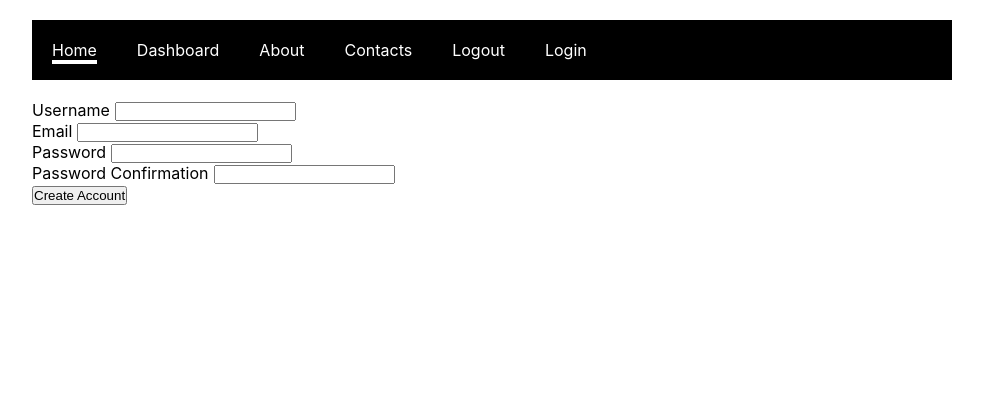
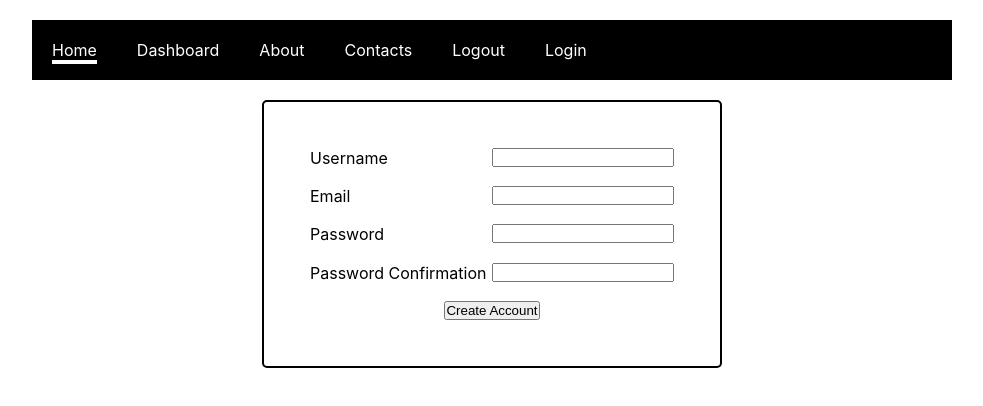
Before and after one commit to samueltanner/job_seeker_front, a React (Create React App) app: page / in a window 1280 px wide. Shown: the top 406 px of the page, without its empty margins (148-1131 px from the left). Built offline with nearby package versions, Linux system fonts and the light colour scheme.

Commit message:
adds styles to inputs

```diff
--- a/src/App.css
+++ b/src/App.css
@@ -47,6 +47,11 @@ p {
 .signup-form {
   display: block;
   gap: 5%;
+  width: 50%;
+  margin: 0 auto;
+  border: 2px solid black;
+  border-radius: 5px;
+  padding: 5%;
 }
 
 .input-label {
@@ -75,3 +80,33 @@ p {
   border: 3px solid black;
   margin: 10px;
 }
+
+.column {
+  float: left;
+  width: 50%;
+}
+
+.row:after {
+  content: "";
+  display: table;
+  clear: both;
+  margin-bottom: 5%;
+}
+
+.center {
+  display: flex;
+  justify-content: center;
+}
+
+.job-create-form {
+  display: block;
+  gap: 5%;
+  margin: 0 auto;
+  border: 2px solid black;
+  border-radius: 5px;
+  padding: 5%;
+}
+
+.modal {
+  background: white;
+}
--- a/src/components/dashboard.jsx
+++ b/src/components/dashboard.jsx
@@ -3,6 +3,8 @@ import axios from "axios";
 import Metric from "./metric";
 import JobBoard from "./jobBoard";
 import JobCreate from "./jobCreate"
+
+
 
 
 class Dashboard extends Component {
--- a/src/components/home.jsx
+++ b/src/components/home.jsx
@@ -62,31 +62,42 @@ class Home extends Component {
           </ul>
         </div>
         <form id="form" onSubmit={(e) => e.preventDefault()}>
-          <div>
-            <label htmlFor="username">Username</label>
-            <input className="input-label" type="text" name="username" id="username" onChange={this.handleChange} />
+          <div className="row">
+            <label className="column" htmlFor="username">
+              Username
+            </label>
+            <input className="column" type="text" name="username" id="username" onChange={this.handleChange} />
           </div>
 
-          <div>
-            <label htmlFor="email">Email</label>
-            <input className="input-label" type="text" name="email" id="email" onChange={this.handleChange} />
+          <div className="row">
+            <label className="column" htmlFor="email">
+              Email
+            </label>
+            <input className="column" type="text" name="email" id="email" onChange={this.handleChange} />
           </div>
-          <div>
-            <label htmlFor="password">Password</label>
-            <input className="input-label" type="text" name="password" id="password" onChange={this.handleChange} />
+          <div className="row">
+            <label className="column" htmlFor="password">
+              Password
+            </label>
+            <input className="column" type="password" name="password" id="password" onChange={this.handleChange} />
           </div>
 
-          <div>
-            <label htmlFor="password_confirmation">Password Confirmation</label>
+          <div className="row">
+            <label className="column" htmlFor="password_confirmation">
+              Password Confirmation
+            </label>
             <input
-              className="input-label"
-              type="text"
+              className="column"
+              type="password"
               name="password_confirmation"
               id="password_confirmation"
               onChange={this.handleChange}
             />
           </div>
-          <button onClick={this.handleSubmit}>Create Account</button>
+          <div className="center">
+            {" "}
+            <button onClick={this.handleSubmit}>Create Account</button>
+          </div>
         </form>
         {/* <button onClick={this.getUsers}>Get Me</button> */}
       </div>
--- a/src/components/jobCreate.jsx
+++ b/src/components/jobCreate.jsx
@@ -50,23 +50,46 @@ class JobCreate extends Component {
       });
   };
 
+
   render() {
     return (
-      <div>
-        <div className="signup-form">
-          <form id="form" onSubmit={(e) => e.preventDefault()}>
-            <label htmlFor="company_name">Company Name:</label>
-            <input onChange={this.handleChange} type="text" className="input-label" name="company_name" />
-            <label htmlFor="position">Position:</label>
-            <input onChange={this.handleChange} type="text" className="input-label" name="position" />
-            <label htmlFor="description">Description:</label>
-            <textarea onChange={this.handleChange} type="text" className="input-label" name="description" />
-            <label htmlFor="salary">Salary:</label>
-            <input onChange={this.handleChange} type="number" className="input-label" name="salary" />
-            <label htmlFor="posting_url">Posting URL:</label>
-            <input onChange={this.handleChange} type="text" className="input-label" name="posting_url" />
-            <label htmlFor="status">Status:</label>
-            <select name="status" onChange={this.handleChange}>
+      <div className="modal">
+        <form className="job-create-form" id="form" onSubmit={(e) => e.preventDefault()}>
+          <div className="row">
+            <label className="column" htmlFor="company_name">
+              Company Name:
+            </label>
+            <input className="column" onChange={this.handleChange} type="text" name="company_name" />
+          </div>
+          <div className="row">
+            <label className="column" htmlFor="position">
+              Position:
+            </label>
+            <input className="column" onChange={this.handleChange} type="text" name="position" />
+          </div>
+          <div className="row">
+            <label className="column" htmlFor="description">
+              Description:
+            </label>
+            <textarea className="column" onChange={this.handleChange} type="text" name="description" />
+          </div>
+          <div className="row">
+            <label className="column" htmlFor="salary">
+              Salary:
+            </label>
+            <input className="column" onChange={this.handleChange} type="number" name="salary" />
+          </div>
+          <div className="row">
+            <label className="column" htmlFor="posting_url">
+              Posting URL:
+            </label>
+            <input className="column" onChange={this.handleChange} type="text" name="posting_url" />
+          </div>
+          <div className="row">
+            <label className="column" htmlFor="status">
+              Status:
+            </label>
+            <select className="column" name="status" onChange={this.handleChange}>
               <option value="Saved">Saved</option>
               <option value="Draft">Draft</option>
               <option value="Applied">Applied</option>
@@ -75,12 +98,23 @@ class JobCreate extends Component {
               <option value="Offered">Offered</option>
               <option value="Denied">Denied</option>
             </select>
-            <label htmlFor="notes">Notes:</label>
-            <textarea type="text" className="input-label" name="notes" onChange={this.handleChange} />
-            <br />
-            <button onClick={this.handleSubmit}>Add to My Jobs</button>
-          </form>
-        </div>
+          </div>
+          <div className="row">
+            <label className="column" htmlFor="notes">
+              Notes:
+            </label>
+            <textarea className="column" type="text" name="notes" onChange={this.handleChange} />
+          </div>
+          <br />
+          <div className="center">
+            <button type="submit" onClick={this.handleSubmit}>
+              Add to My Jobs
+            </button>
+            <button>
+              Close
+            </button>
+          </div>
+        </form>
       </div>
     );
   }
```
Also changed, not shown: src/index.css (+3 -5 lines), 2 other files (tests, documents, lock files or other folders).
